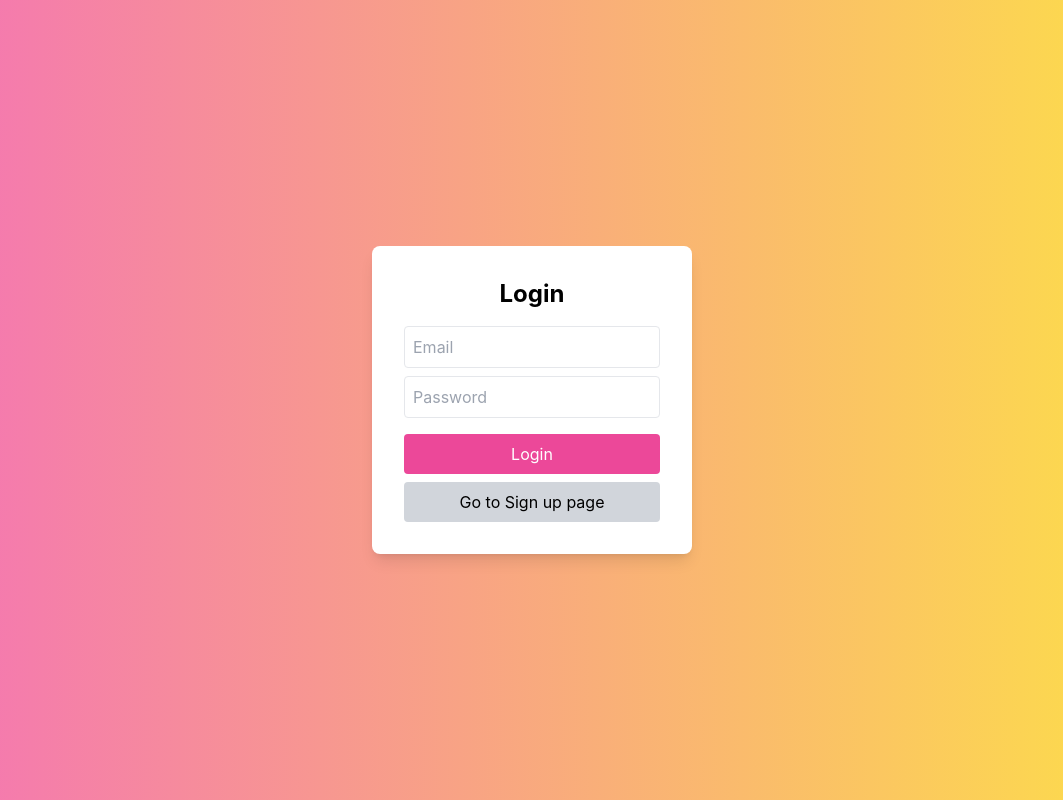
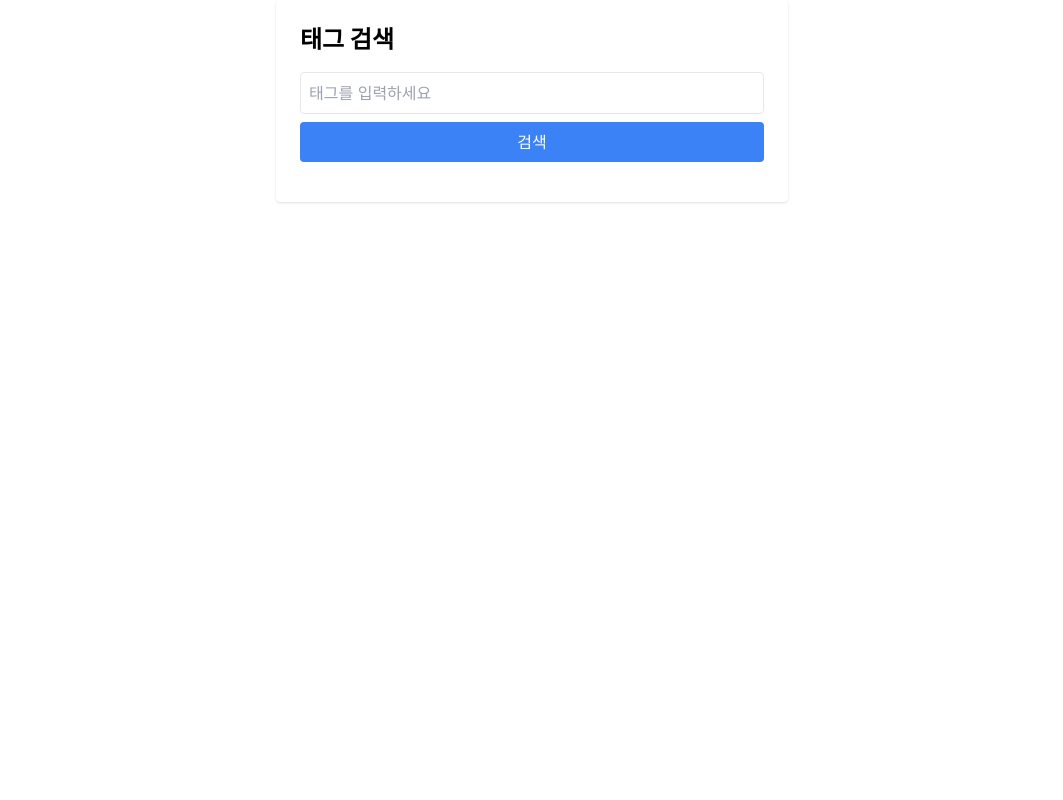
Before and after one commit to GIBBY-GDGoC-in-GIST/GIBBY_frontend, a React (Create React App) app: page /tags in a window 1280 px wide. Shown: the whole page, without its empty margins (108-1171 px from the left). Built offline with nearby package versions, Linux system fonts and the light colour scheme.

Commit message:
tag 추가

```diff
--- a/package.json
+++ b/package.json
@@ -7,6 +7,7 @@
     "@testing-library/jest-dom": "^6.6.3",
     "@testing-library/react": "^16.2.0",
     "@testing-library/user-event": "^13.5.0",
+    "axios": "^1.9.0",
     "react": "^19.1.0",
     "react-dom": "^19.1.0",
     "react-router-dom": "^7.4.1",
--- a/src/App.js
+++ b/src/App.js
@@ -6,8 +6,8 @@ import ProfilePage from './pages/ProfilePage';
 import HobbyPage from './pages/HobbyPage';
 import AppointmentPage from './pages/AppointmentPage';
 import ChatPage from './pages/ChatPage';
-
-import { UserProvider } from './contexts/UserContext'; // ✅ 추가된 부분
+import TagSearchPage from './pages/TagSearchPage';
+import { UserProvider } from './contexts/UserContext';
 
 function App() {
   const [currentUser, setCurrentUser] = useState(null);
@@ -16,17 +16,21 @@ function App() {
     <Router>
       <div>
         {!currentUser ? (
-          <LoginPage setCurrentUser={setCurrentUser} />
+          <Routes>
+            {/* ✅ 로그인 안 해도 접근 가능한 페이지들 */}
+            <Route path="/tags" element={<TagSearchPage />} />
+            <Route path="*" element={<LoginPage setCurrentUser={setCurrentUser} />} />
+          </Routes>
         ) : (
-          <UserProvider currentUser={currentUser}> {/* ✅ UserProvider로 감싸기 */}
+          <UserProvider currentUser={currentUser}>
             <>
-              {/* 🏠 네비게이션 바 추가 */}
               <nav className="bg-blue-500 p-4 text-white flex justify-around">
                 <Link to="/home" className="hover:underline">🏠 Home</Link>
                 <Link to="/profile" className="hover:underline">👤 Profile</Link>
                 <Link to="/hobby" className="hover:underline">🎨 Hobby</Link>
                 <Link to="/appointment" className="hover:underline">📅 Appointment</Link>
                 <Link to="/chat" className="hover:underline">💬 Chatting</Link>
+                <Link to="/tags" className="hover:underline">🔖 Tags</Link> {/* ✅ 메뉴에 링크 추가 */}
               </nav>
 
               <Routes>
@@ -36,6 +40,7 @@ function App() {
                 <Route path="/hobby" element={<HobbyPage currentUser={currentUser} />} />
                 <Route path="/appointment" element={<AppointmentPage />} />
                 <Route path="/chat" element={<ChatPage />} />
+                <Route path="/tags" element={<TagSearchPage />} />
               </Routes>
             </>
           </UserProvider>
--- a/src/pages/HobbyPage.js
+++ b/src/pages/HobbyPage.js
@@ -1,7 +1,7 @@
 import React, { useState } from 'react';
 import { useNavigate } from 'react-router-dom';
 
-const hobbies = ["등산", "요리", "게임", "독서", "음악 감상", "운동"];
+const hobbies = ["hiking", "cooking", "game", "reading", "music", "exercise"];
 
 const HobbyPage = ({ currentUser }) => {
   const [selectedHobby, setSelectedHobby] = useState(null); // ✅ 선택한 취미 상태 저장
@@ -13,7 +13,7 @@ const HobbyPage = ({ currentUser }) => {
 
   const handleConfirm = () => {
     if (!selectedHobby) {
-      alert("취미를 선택하세요!"); // ✅ 선택
+      alert("Choose the hobby!"); // ✅ 선택
       //  안 했을 경우 경고창
       return;
     }
@@ -44,7 +44,7 @@ const HobbyPage = ({ currentUser }) => {
           className="w-full mt-6 p-2 bg-green-500 text-white rounded"
           onClick={handleConfirm} // ✅ '선택 완료' 버튼 클릭 시 페이지 이동
         >
-          선택 완료
+          Done
         </button>
       </div>
     </div>
--- a/src/pages/PostPage.js
+++ b/src/pages/PostPage.js
@@ -17,7 +17,8 @@ const PostPage = ({ currentUser }) => {
     <div className="min-h-screen bg-gray-100 p-4">
       <div className="max-w-3xl mx-auto bg-white shadow-lg rounded-lg p-6">
         <h1 className="text-3xl font-bold text-center mb-4">Post</h1>
-        <p className="text-gray-600 text-center">Welcome, {currentUser?.email}!</p>
+        <p className="text-gra
+        y-600 text-center">Welcome, {currentUser?.email}!</p>
 
         <div className="mt-6">
           <input
--- /dev/null
+++ b/src/pages/TagSearchPage.js
@@ -0,0 +1,42 @@
+import React, { useState } from "react";
+import axios from "axios";
+
+function TagSearchPage() {
+  const [keyword, setKeyword] = useState("");
+  const [tags, setTags] = useState([]);
+
+  const handleSearch = async () => {
+    try {
+      const res = await axios.get("https://api.newbie.gistory.me/api/tags", {
+        params: { keyword: keyword }
+      });
+      setTags(res.data.data);
+    } catch (err) {
+      console.error("태그 검색 실패:", err);
+    }
+  };
+
+  return (
+    <div className="p-6 max-w-lg mx-auto bg-white rounded shadow">
+      <h2 className="text-2xl font-bold mb-4">태그 검색</h2>
+      <input
+        type="text"
+        placeholder="태그를 입력하세요"
+        value={keyword}
+        onChange={(e) => setKeyword(e.target.value)}
+        className="w-full p-2 border rounded mb-2"
+      />
+      <button onClick={handleSearch} className="w-full bg-blue-500 text-white py-2 rounded">
+        검색
+      </button>
+
+      <ul className="mt-4">
+        {tags.map(tag => (
+          <li key={tag.id} className="border-b py-1">{tag.name}</li>
+        ))}
+      </ul>
+    </div>
+  );
+}
+
+export default TagSearchPage;
```
Also changed, not shown: src/pages/LoginPage.js (line endings or trailing spaces), 1 other file (tests, documents, lock files or other folders).
